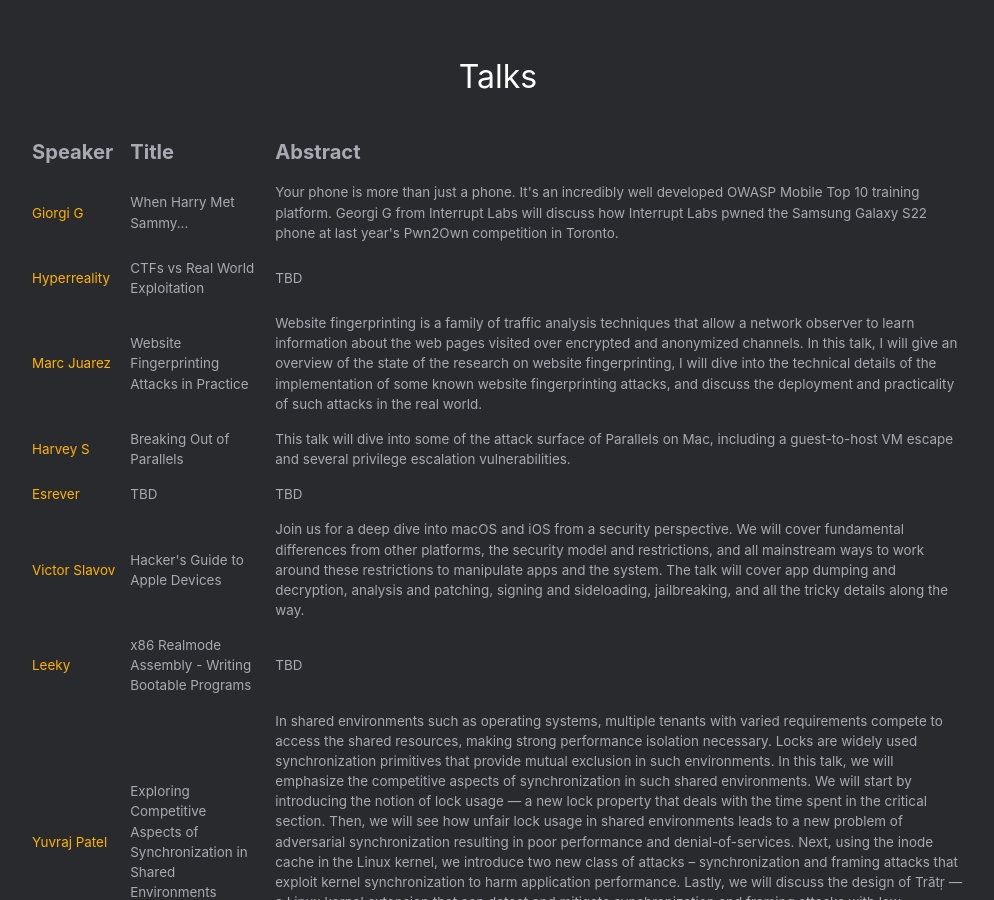
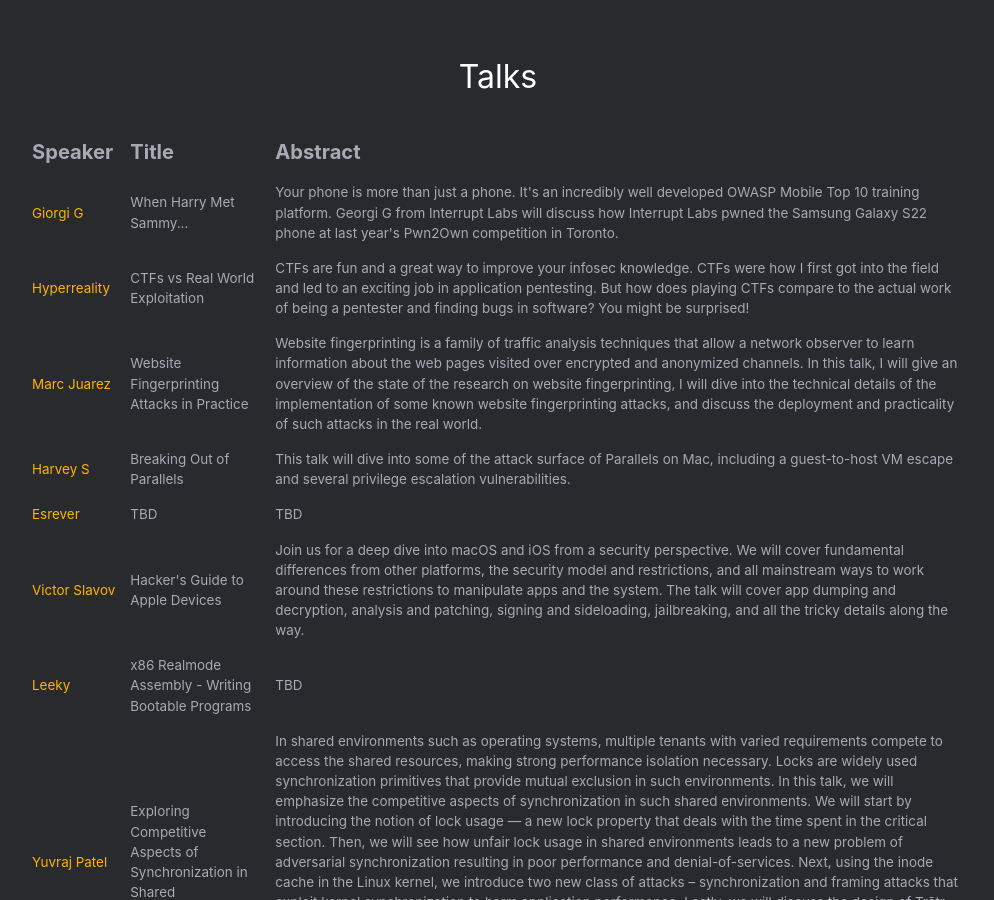
Before and after one commit to compsoc-edinburgh/pwned-site, a Jekyll site: the page built from jekyll/index.html, in a window 1280 px wide and 900 px high, scrolled down 2454 px. Shown: the whole window, without its empty margins (142-1136 px from the left). Built offline with Jekyll 4.4.1, drawn with Linux system fonts in a browser that asks for light colours; some web fonts are replaced; a script that is not in the unit is left out.

Commit message:
Add Hyperreality talk description

```diff
--- a/jekyll/_includes/about.html
+++ b/jekyll/_includes/about.html
@@ -110,7 +110,7 @@
     <tr>
       <td>Hyperreality</td>
       <td>CTFs vs Real World Exploitation</td>
-      <td>TBD</td>
+      <td>CTFs are fun and a great way to improve your infosec knowledge. CTFs were how I first got into the field and led to an exciting job in application pentesting. But how does playing CTFs compare to the actual work of being a pentester and finding bugs in software? You might be surprised!</td>
     </tr>
     <tr>
       <td>Marc Juarez</td>
```
